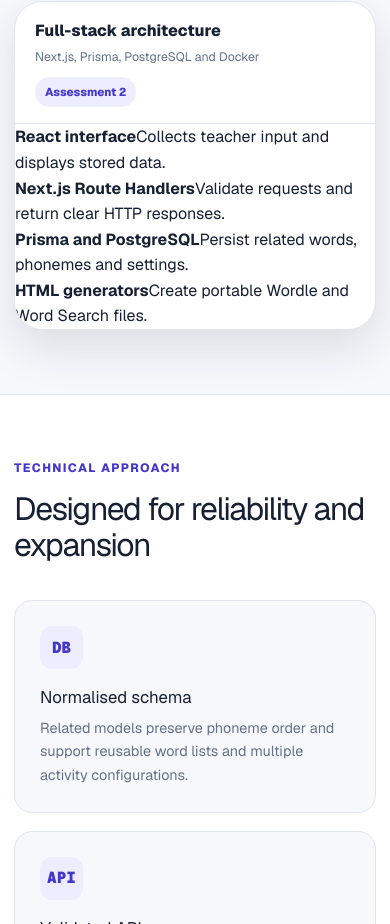
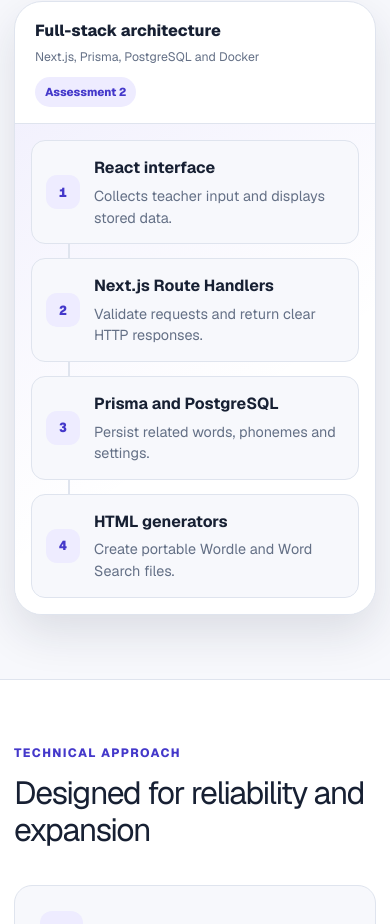
Before and after one commit to prudra1723/phoneme-activity-builder, a Next.js app: page /about in a window 390 px wide. Shown: the part 3740-4664 px from the top of the page. Built offline with nearby package versions, Linux system fonts and the light colour scheme.

Commit message:
fix: improve responsive styling and update dependency lock

```diff
--- a/app/globals.css
+++ b/app/globals.css
@@ -2326,6 +2326,75 @@ html[data-density="compact"] .density-option {
   font-weight: 800;
   white-space: nowrap;
 }
+/* Backend architecture workflow */
+
+.backend-flow-card {
+  padding: 24px;
+  background:
+    linear-gradient(145deg, rgba(91, 78, 232, 0.08), transparent 60%),
+    var(--surface);
+}
+
+.backend-flow-card ol {
+  display: grid;
+  padding: 0;
+  margin: 0;
+  counter-reset: workflow-step;
+  gap: 14px;
+  list-style: none;
+}
+
+.backend-flow-card li {
+  position: relative;
+  display: grid;
+  min-height: 86px;
+  padding: 16px 18px 16px 72px;
+  align-content: center;
+  gap: 5px;
+  border: 1px solid var(--border);
+  border-radius: 14px;
+  background: var(--background);
+  counter-increment: workflow-step;
+}
+
+.backend-flow-card li::before {
+  position: absolute;
+  top: 50%;
+  left: 18px;
+  display: grid;
+  width: 38px;
+  height: 38px;
+  place-items: center;
+  border-radius: 11px;
+  background: var(--primary-soft);
+  color: var(--primary-dark);
+  content: counter(workflow-step);
+  font-family: var(--font-geist-mono), monospace;
+  font-size: 0.82rem;
+  font-weight: 850;
+  transform: translateY(-50%);
+}
+
+.backend-flow-card li:not(:last-child)::after {
+  position: absolute;
+  bottom: -15px;
+  left: 36px;
+  width: 2px;
+  height: 15px;
+  background: var(--border);
+  content: "";
+}
+
+.backend-flow-card strong {
+  color: var(--text);
+  font-size: 1rem;
+}
+
+.backend-flow-card li > span {
+  color: var(--muted);
+  font-size: 0.9rem;
+  line-height: 1.5;
+}
 
 .instruction-video {
   width: 100%;
@@ -2488,6 +2557,21 @@ html[data-density="compact"] .density-option {
     align-items: flex-start;
     flex-direction: column;
     gap: 8px;
+  }
+
+  .backend-flow-card {
+    padding: 16px;
+  }
+
+  .backend-flow-card li {
+    min-height: 78px;
+    padding: 14px 14px 14px 62px;
+  }
+
+  .backend-flow-card li::before {
+    left: 14px;
+    width: 34px;
+    height: 34px;
   }
 }
 /* =========================================================
```
Also changed, not shown: 1 other file (tests, documents, lock files or other folders).
